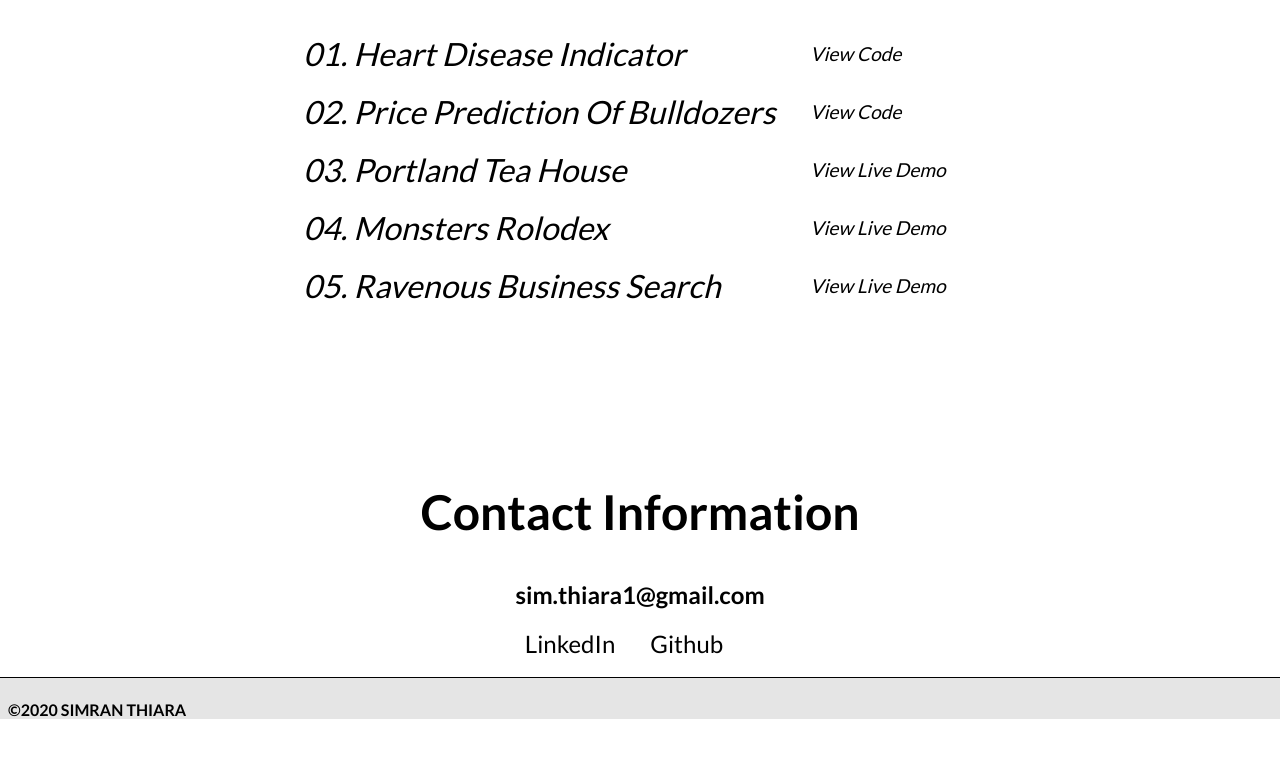
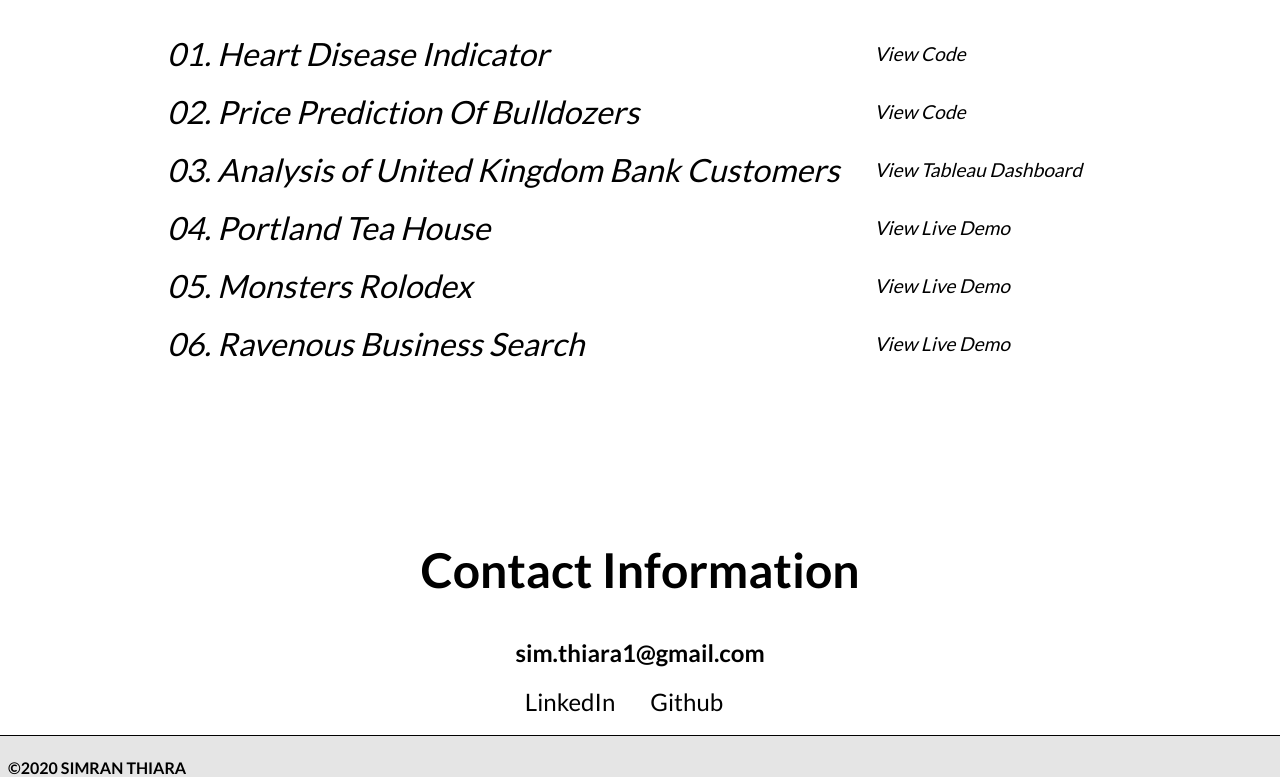
Before and after one commit to simranthiara/simranthiara.github.io, a plain HTML site: page index.html in a window 1280 px wide. Shown: the part 2011-2788 px from the top of the page. Before the commit the page ends 2730 px from the top, so only its background shows below. Drawn offline with Linux system fonts and the light colour scheme.

Commit message:
Adding Tableau UK Dashboard to  Project Section

```diff
--- a/index.html
+++ b/index.html
@@ -99,15 +99,19 @@
                         <td class="project-view"> <a href="https://github.com/simranthiara/bulldozers/blob/master/price-prediction-bulldozers.ipynb" target="_blank"> View Code </a> </td>
                     </tr>
                     <tr>
-                        <td class="project-title">03. Portland Tea House</td>
+                        <td class="project-title">03. Analysis of United Kingdom Bank Customers</td>
+                        <td class="project-view"> <a href="https://public.tableau.com/views/UKBank_16014233657100/SegmentatonDashboard?:language=en&:display_count=y&:origin=viz_share_link" target="_blank"> View Tableau Dashboard </a> </td>
+                    </tr>
+                    <tr>
+                        <td class="project-title">04. Portland Tea House</td>
                         <td class="project-view"> <a href="https://simranthiara.github.io/portland-tea-house/" target="_blank"> View Live Demo </a> </td>
                     </tr>
                     <tr>
-                        <td class="project-title">04. Monsters Rolodex</td>
+                        <td class="project-title">05. Monsters Rolodex</td>
                         <td class="project-view"> <a href=" https://simranthiara.github.io/monsters-rolodex/" target="_blank"> View Live Demo </a> </td>
                     </tr>
                     <tr>
-                        <td class="project-title">05. Ravenous Business Search</td>
+                        <td class="project-title">06. Ravenous Business Search</td>
                         <td class="project-view"> <a href="https://simranthiara.github.io/ravenous/" target="_blank"> View Live Demo </a> </td>
                     </tr>
                 </table>
```
